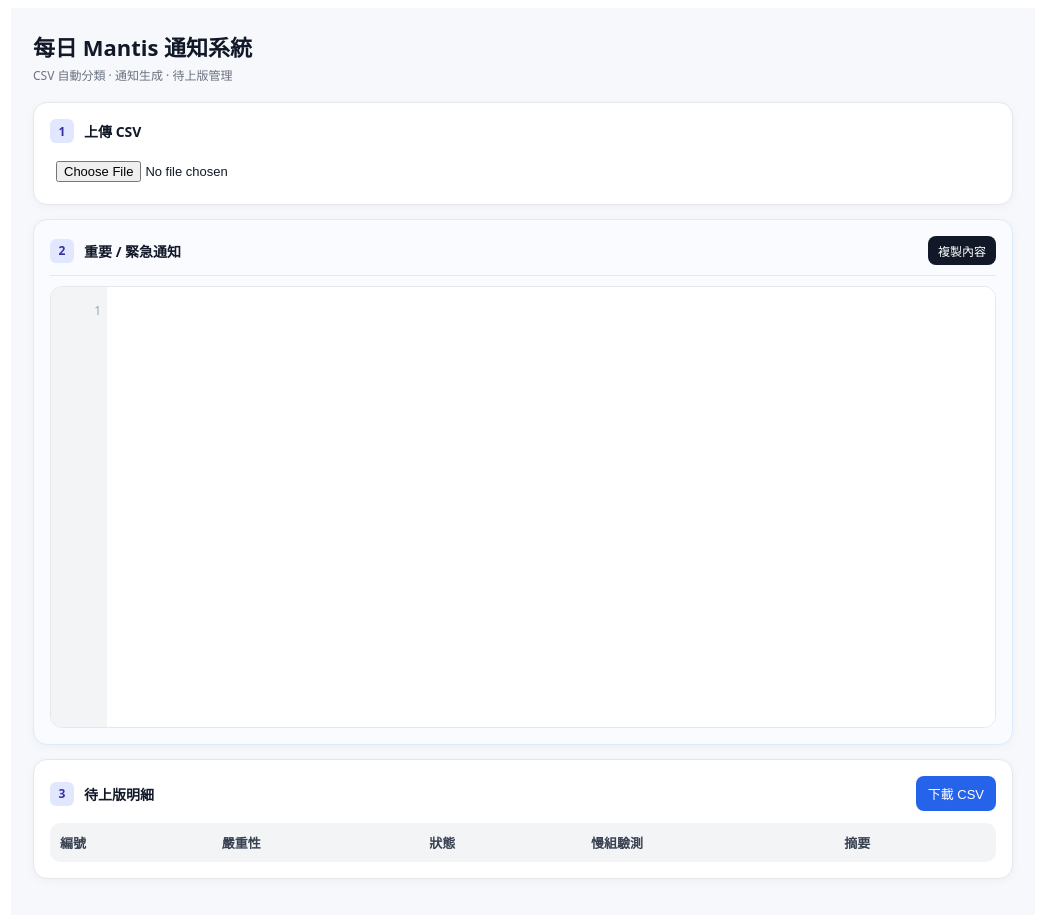
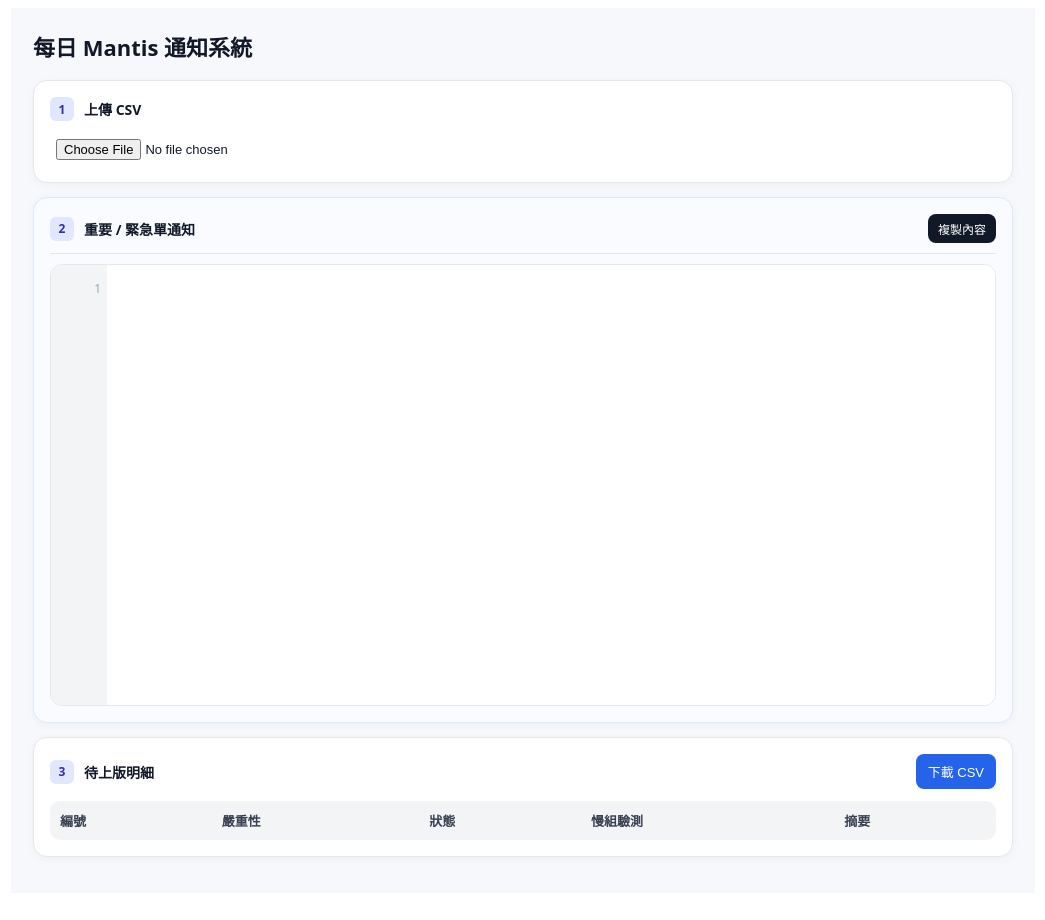
Before and after one commit to david860318/mantis-helper, a Vue app: page / in a window 1280 px wide. Shown: the top 920 px of the page, without its empty margins (117-1162 px from the left). Built offline with nearby package versions, Linux system fonts and the light colour scheme.

Commit message:
微調更版

```diff
--- a/src/App.vue
+++ b/src/App.vue
@@ -2,6 +2,7 @@
 import { ref, nextTick, computed } from 'vue'
 import * as Papa from 'papaparse'
 
+// mantis名稱轉換為line的名稱
 const nameMap: Record<string, string> = {
   'david.chen': '陳哲',
   'JohnSon.chen': 'JohnSon.chen',
@@ -27,15 +28,15 @@
 
 const outputRef = ref<HTMLElement | null>(null)
 
-/* ===== UX computed（避免 split 重算） ===== */
+// 計算行數
 const lineCount = computed(() => outputText.value.split('\n').length)
 
-/* ===== safe getter ===== */
+// safe getter
 function get(row: any, key: string) {
   return (row?.[key] ?? '').toString().trim()
 }
 
-/* ===== CSV parse（不動邏輯） ===== */
+// 上傳csv篩選欄位
 function parseRows(rows: any[]) {
   const important: Record<string, string[]> = {}
   const urgent: Record<string, string[]> = {}
@@ -93,7 +94,7 @@
   buildText(important, urgent)
 }
 
-/* ===== build text V2（更穩 + 不跑版） ===== */
+// 重要緊急單
 function buildText(
   important: Record<string, string[]>,
   urgent: Record<string, string[]>
@@ -102,13 +103,11 @@
 
   blocks.push('=========== 重要單 ===========')
   blocks.push('以下重要單請在中午前修改完成，無法完成請主動回報')
-  blocks.push('')
 
   if (Object.keys(important).length) {
     Object.keys(important).forEach((p) => {
       blocks.push(`@${p}`)
       blocks.push(...important[p])
-      blocks.push('')
     })
   } else {
     blocks.push('無重要單', '')
@@ -116,13 +115,11 @@
 
   blocks.push('=========== 緊急立即單 ===========')
   blocks.push('以下緊急立即單請在中午前修改完成，無法完成請主動回報')
-  blocks.push('')
 
   if (Object.keys(urgent).length) {
     Object.keys(urgent).forEach((p) => {
       blocks.push(`@${p}`)
       blocks.push(...urgent[p])
-      blocks.push('')
     })
   } else {
     blocks.push('無緊急立即單')
@@ -131,7 +128,7 @@
   outputText.value = blocks.join('\n').trim()
 }
 
-/* ===== upload ===== */
+// 解析CSV
 function upload(e: Event) {
   const file = (e.target as HTMLInputElement).files?.[0]
   if (!file) return
@@ -143,7 +140,7 @@
   })
 }
 
-/* ===== download CSV（完全不動） ===== */
+// 待上版明細下載CSV
 function downloadCSV() {
   const headers = ['編號', '嚴重性', '狀態', '慢組驗測', '摘要']
 
@@ -165,7 +162,7 @@
   URL.revokeObjectURL(url)
 }
 
-/* ===== copy V2 ===== */
+// 複製重要緊急通知
 const copied = ref(false)
 
 function copyOutput() {
@@ -179,7 +176,7 @@
   }, 1500)
 }
 
-/* ===== scroll lock V2 ===== */
+// scroll lock
 async function scrollToBottom() {
   await nextTick()
   if (outputRef.value) {
@@ -191,15 +188,14 @@
 <template>
   <div class="page">
 
-    <!-- TOP BAR -->
+    <!-- 功能標題 -->
     <div class="topbar">
       <div class="title">
         <h1>每日 Mantis 通知系統</h1>
-        <p>CSV 自動分類 · 通知生成 · 待上版管理</p>
       </div>
     </div>
 
-    <!-- STEP 1 -->
+    <!-- 上傳mantis匯出的csv -->
     <section class="card step">
       <div class="step-header">
         <span class="step-no">1</span>
@@ -211,13 +207,13 @@
       </div>
     </section>
 
-    <!-- STEP 2 OUTPUT (MAIN AREA) -->
+    <!-- 重要緊急單通知 -->
     <section class="card output-card">
 
   <div class="output-header">
     <div class="left">
       <span class="step-no">2</span>
-      <h2>重要 / 緊急通知</h2>
+      <h2>重要 / 緊急單通知</h2>
     </div>
 
     <button
@@ -244,7 +240,7 @@
   </div>
 </section>
 
-    <!-- STEP 3 TABLE -->
+    <!-- 待上版明細 -->
     <section class="card step">
 
       <div class="step-header">
```
